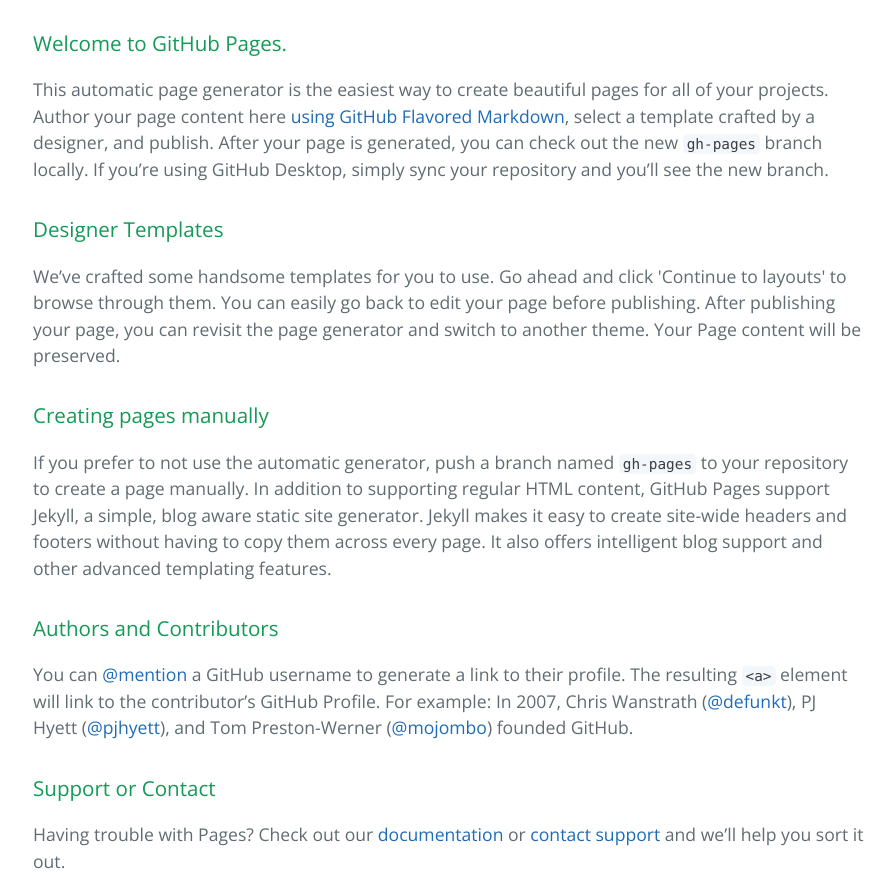
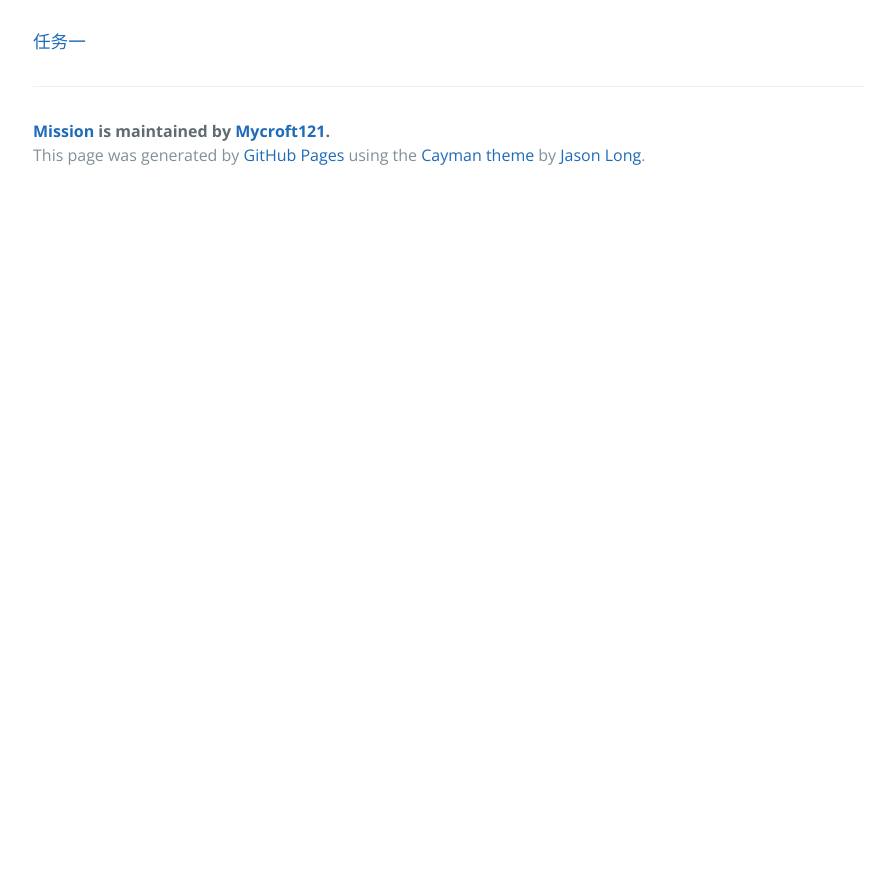
Before and after one commit to Mycroft121/mission, a plain HTML site: page index.html in a window 1280 px wide. Shown: the part 340-1217 px from the top of the page, without its empty margins (191-1083 px from the left). After the commit the page ends 800 px from the top, so only its background shows below. Drawn offline with nearby package versions, Linux system fonts and the light colour scheme.

```diff
--- a/index.html
+++ b/index.html
@@ -19,30 +19,7 @@
     </section>
 
     <section class="main-content">
-      <h3>
-<a id="welcome-to-github-pages" class="anchor" href="#welcome-to-github-pages" aria-hidden="true"><span aria-hidden="true" class="octicon octicon-link"></span></a>Welcome to GitHub Pages.</h3>
-
-<p>This automatic page generator is the easiest way to create beautiful pages for all of your projects. Author your page content here <a href="https://guides.github.com/features/mastering-markdown/">using GitHub Flavored Markdown</a>, select a template crafted by a designer, and publish. After your page is generated, you can check out the new <code>gh-pages</code> branch locally. If you’re using GitHub Desktop, simply sync your repository and you’ll see the new branch.</p>
-
-<h3>
-<a id="designer-templates" class="anchor" href="#designer-templates" aria-hidden="true"><span aria-hidden="true" class="octicon octicon-link"></span></a>Designer Templates</h3>
-
-<p>We’ve crafted some handsome templates for you to use. Go ahead and click 'Continue to layouts' to browse through them. You can easily go back to edit your page before publishing. After publishing your page, you can revisit the page generator and switch to another theme. Your Page content will be preserved.</p>
-
-<h3>
-<a id="creating-pages-manually" class="anchor" href="#creating-pages-manually" aria-hidden="true"><span aria-hidden="true" class="octicon octicon-link"></span></a>Creating pages manually</h3>
-
-<p>If you prefer to not use the automatic generator, push a branch named <code>gh-pages</code> to your repository to create a page manually. In addition to supporting regular HTML content, GitHub Pages support Jekyll, a simple, blog aware static site generator. Jekyll makes it easy to create site-wide headers and footers without having to copy them across every page. It also offers intelligent blog support and other advanced templating features.</p>
-
-<h3>
-<a id="authors-and-contributors" class="anchor" href="#authors-and-contributors" aria-hidden="true"><span aria-hidden="true" class="octicon octicon-link"></span></a>Authors and Contributors</h3>
-
-<p>You can <a href="https://help.github.com/articles/basic-writing-and-formatting-syntax/#mentioning-users-and-teams" class="user-mention">@mention</a> a GitHub username to generate a link to their profile. The resulting <code>&lt;a&gt;</code> element will link to the contributor’s GitHub Profile. For example: In 2007, Chris Wanstrath (<a href="https://github.com/defunkt" class="user-mention">@defunkt</a>), PJ Hyett (<a href="https://github.com/pjhyett" class="user-mention">@pjhyett</a>), and Tom Preston-Werner (<a href="https://github.com/mojombo" class="user-mention">@mojombo</a>) founded GitHub.</p>
-
-<h3>
-<a id="support-or-contact" class="anchor" href="#support-or-contact" aria-hidden="true"><span aria-hidden="true" class="octicon octicon-link"></span></a>Support or Contact</h3>
-
-<p>Having trouble with Pages? Check out our <a href="https://help.github.com/pages">documentation</a> or <a href="https://github.com/contact">contact support</a> and we’ll help you sort it out.</p>
+      <p><a href="https://github.com/Mycroft121/mission/blob/master/mission1.html">任务一</a></p>
 
       <footer class="site-footer">
         <span class="site-footer-owner"><a href="https://github.com/Mycroft121/mission">Mission</a> is maintained by <a href="https://github.com/Mycroft121">Mycroft121</a>.</span>
```
Also changed, not shown: params.json (+1 -1 lines).
